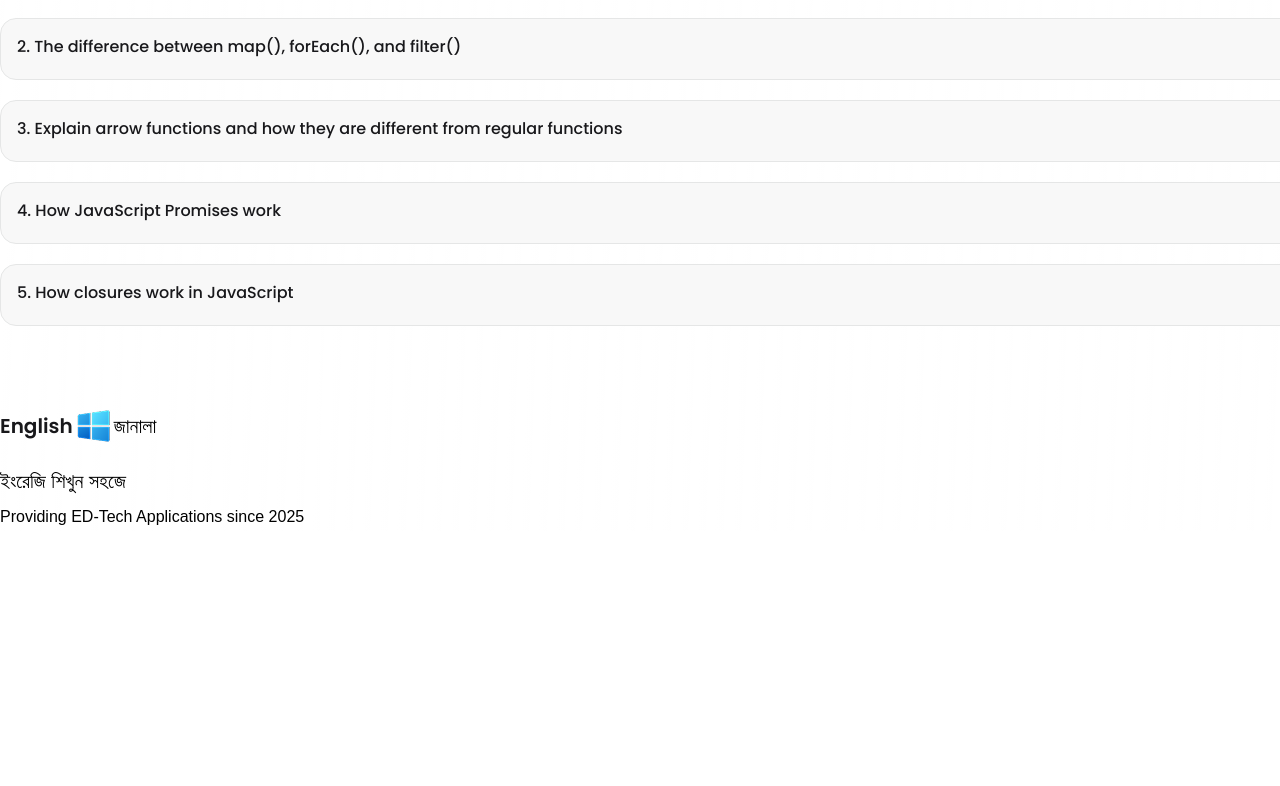
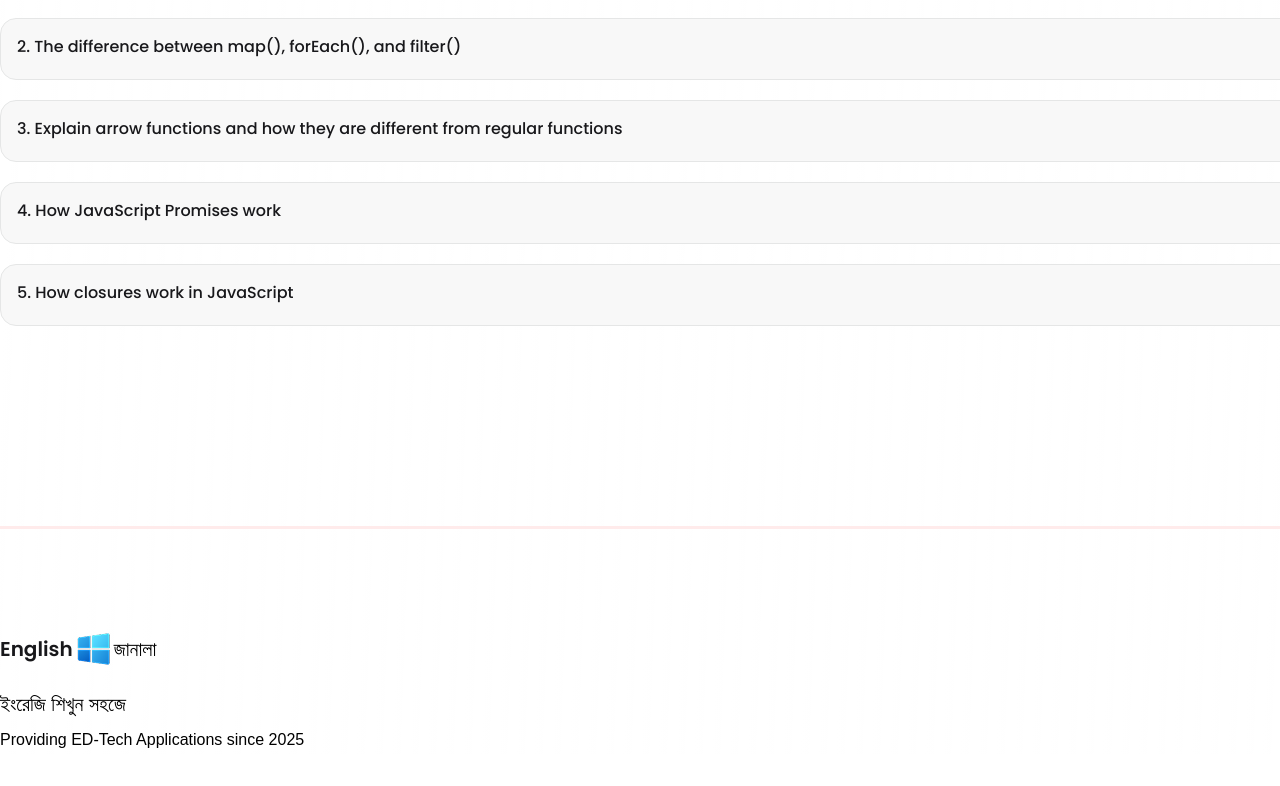
Before and after one commit to rkmehedi/PH-Assignment-06, a plain HTML site: page index.html in a window 1280 px wide. Shown: the part 1769-2555 px from the top of the page. Before the commit the page ends 2300 px from the top, so only its background shows below. Drawn offline with nearby package versions, Linux system fonts and the light colour scheme; a web font is replaced by a local one.

Commit message:
main design complete

```diff
--- a/index.html
+++ b/index.html
@@ -152,7 +152,8 @@
                 </section>
 
     </main>
-    <footer class="mx-auto fix-layout">
+    <section><div class="border-line"></div></section>
+    <footer class="mx-auto fix-layout my-[100px] ">
         <div class=" flex justify-between items-center">
             <div>
             <div class="flex items-center">
--- a/styles/style.css
+++ b/styles/style.css
@@ -134,6 +134,11 @@ font-style: normal;
 font-weight: 500;
 line-height: 28px;
 }
+.border-line{
+  border-top: 3px solid #FFEBEB;
+background: #FFF;
+margin-top: 200px;
+}
 .footer-text-about{
   font-family: 'BenSen', sans-serif;
   color: #000;
```
